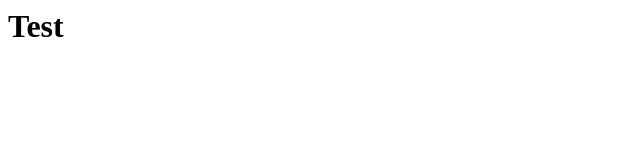
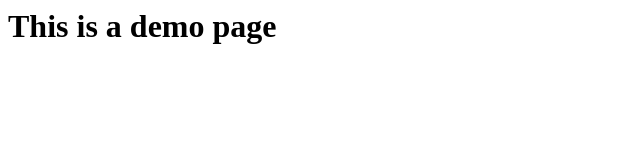
Before and after one commit to LeDucViet-wolf/mmahadong, a plain HTML site: page index.html in a window 1280 px wide. Shown: the whole page, without its empty margins (0-640 px from the left). Drawn offline with Linux system fonts and the light colour scheme.

Commit message:
Update index.html

```diff
--- a/index.html
+++ b/index.html
@@ -1 +1 @@
-<h1>Test</h1>
+<h1>This is a demo page</h1>
```
